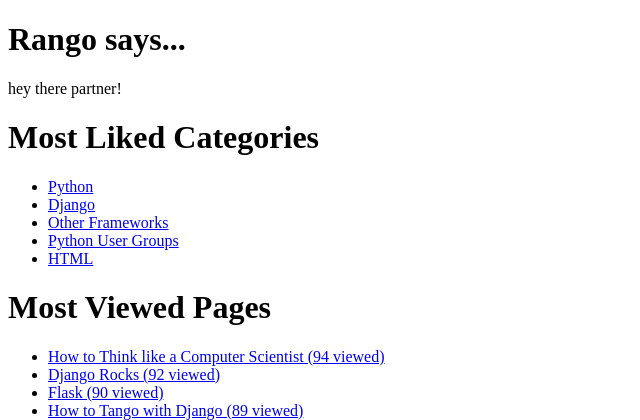
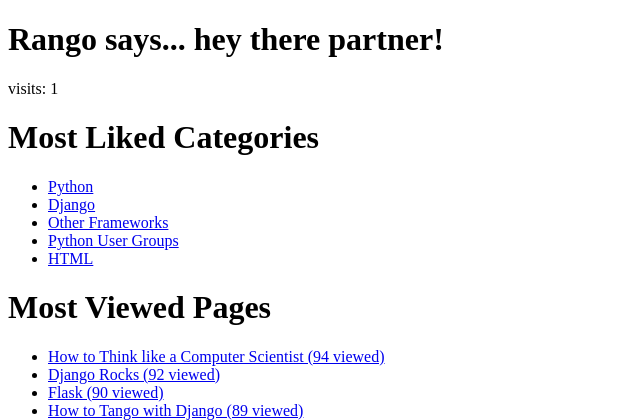
Before and after one commit to wangfp1145834208/tango_with_django, a Django app: page /rango/ in a window 1280 px wide. Shown: the top 420 px of the page, without its empty margins (0-640 px from the left). Run offline with Django 3.2, Linux system fonts and the light colour scheme; data comes from the database, SQL or seed files in the repository; both versions use the stored data as it was after the commit.

Commit message:
cookie and session

```diff
--- a/rango/views.py
+++ b/rango/views.py
@@ -1,3 +1,5 @@
+from datetime import datetime
+
 from django.shortcuts import render
 from django.http import HttpResponse, HttpResponseRedirect
 from django.contrib.auth import authenticate, login, logout
@@ -8,12 +10,36 @@ from .models import Category, Page
 from .forms import CategoryForm, PageForm, UserForm, UserProfileForm
 
 
+def vistor_cookie_handler(request, response):
+    visits = int(request.COOKIES.get('visits', '1'))
+
+    last_visit_cookie = request.COOKIES.get('last_visit', str(datetime.now()))
+    last_visit_time = datetime.strptime(last_visit_cookie[:-7],
+                                        '%Y-%m-%d %H:%M:%S')
+
+    if (datetime.now() - last_visit_time).seconds > 0:
+        visits += 1
+        response.set_cookie('last_visit', str(datetime.now()))
+    else:
+        response.set_cookie('last_visit', last_visit_cookie)
+
+    response.set_cookie('visits', visits)
+
+
 def index(request):
+    # request.session.set_test_cookie()
     category_list = Category.objects.order_by('-likes')[:5]
     page_list = Page.objects.order_by('-views')[:5]
+    visits = request.COOKIES.get('visits', '1')
     context = {'categories': category_list,
-               'pages': page_list}
-    return render(request, 'rango/index.html', context=context)
+               'pages': page_list,
+               'visits': visits,
+               }
+
+    response = render(request, 'rango/index.html', context=context)
+    vistor_cookie_handler(request, response)
+
+    return response
 
 
 def show_category(request, category_name_slug):
@@ -136,6 +162,9 @@ def restricted(request):
 
 
 def about(request):
+    # if request.session.test_cookie_worked():
+    #     print('TEST COOKIE WORKED!')
+    #     request.session.delete_test_cookie()
     print(request.method)
     print(request.user)
     context = {'creator': 'wangfp'}
--- a/templates/rango/index.html
+++ b/templates/rango/index.html
@@ -2,14 +2,17 @@
 {% load staticfiles %}
 
 {% block body %}
-    <h1>Rango says...</h1>
-    <div>
+    <h1>Rango says...
+    <span>
         {% if user.is_authenticated %}
             howdy {{ user.username }}!
         {% else %}
             hey there partner!
         {% endif %}
-    </div>
+    </span>
+    </h1>
+
+    <p> visits: {{ visits }}</p>
 
     <div>
         {% if categories %}
```
Also changed, not shown: db.sqlite3.
